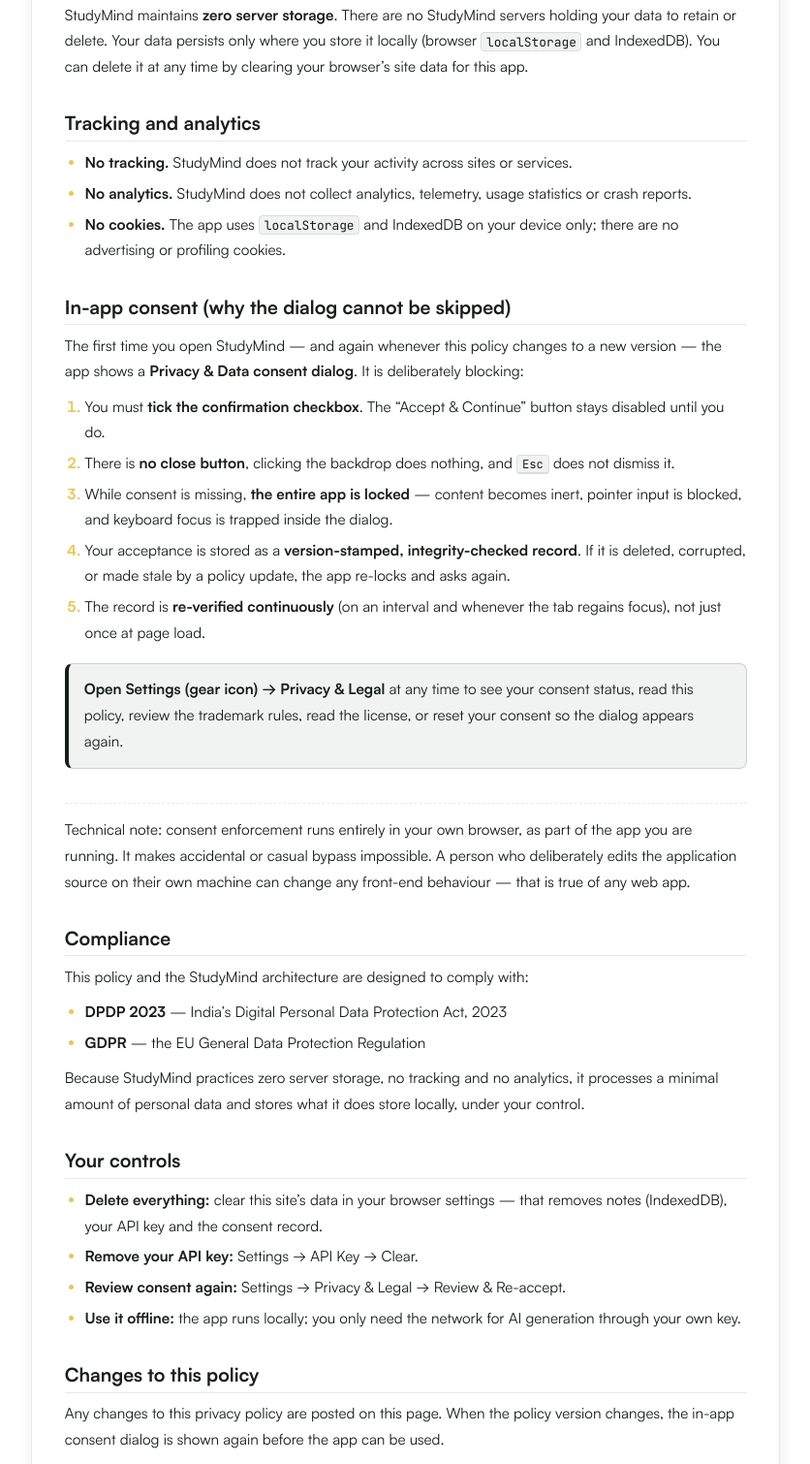
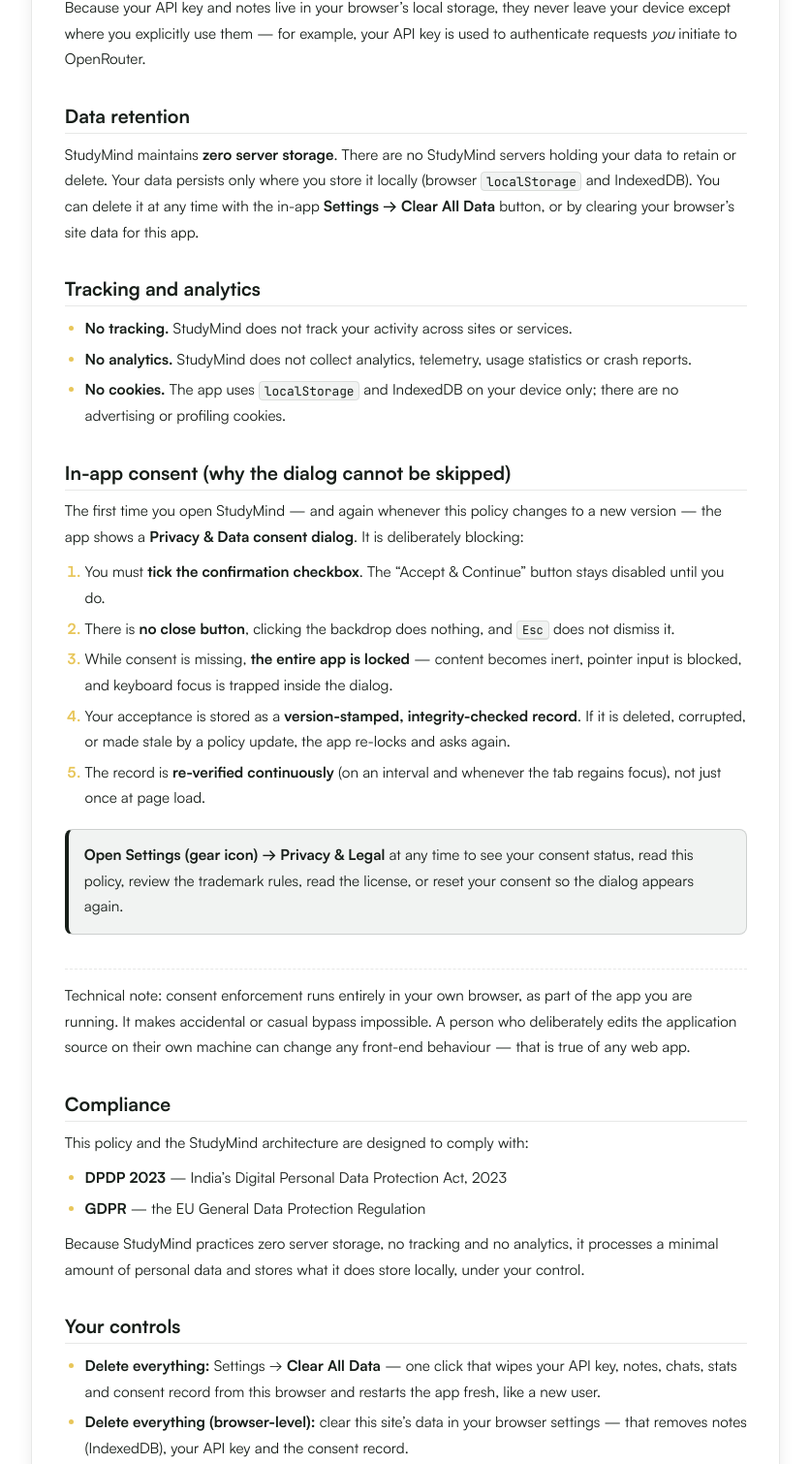
Before and after one commit to Quantivelle/Kyro-WORKSAPCE, a plain HTML site: page privacy.html in a window 1280 px wide. Shown: the part 1804-3314 px from the top of the page at 97% size, without its empty margins (349-1185 px from the left). Drawn offline with Linux system fonts and the light colour scheme.

Commit message:
Clarify privacy and local-first data handling
This update expands the privacy policy to explain that the app is a static GitHub Pages site with no StudyMind backend, database, or server-side data collection. It also adds clearer instructions for deleting local data, including the in-app Clear All Data action and browser-level cleanup options.

```diff
--- a/privacy.html
+++ b/privacy.html
@@ -76,6 +76,7 @@
                 </div>
                 <h2 id="architecture">Architecture</h2>
                 <p>StudyMind is built on a <strong>local-first architecture</strong> with <strong>zero server storage</strong>. The application does not operate a backend that stores your documents, notes or personal data. All processing that can happen on your device happens on your device.</p>
+                <p>The app is a set of static files (HTML, CSS and JavaScript) hosted directly on GitHub Pages and can also be run locally from your own machine. GitHub Pages serves those files as-is; it is not a StudyMind server and it has no database, API or server-side code that could receive your documents, notes or API key. Because no personal user data or document contents ever hit a server owned by us, there is nothing for us to collect, retain or hand over.</p>
                 <p>Because there is no StudyMind server in the middle, there is no StudyMind database that could be breached, sold or synced. Your study material simply is not ours to hold.</p>
 
                 <h2 id="leaves">What leaves your device</h2>
@@ -103,7 +104,7 @@
                 <p>Because your API key and notes live in your browser&rsquo;s local storage, they never leave your device except where you explicitly use them &mdash; for example, your API key is used to authenticate requests <em>you</em> initiate to OpenRouter.</p>
 
                 <h2 id="retention">Data retention</h2>
-                <p>StudyMind maintains <strong>zero server storage</strong>. There are no StudyMind servers holding your data to retain or delete. Your data persists only where you store it locally (browser <code>localStorage</code> and IndexedDB). You can delete it at any time by clearing your browser&rsquo;s site data for this app.</p>
+                <p>StudyMind maintains <strong>zero server storage</strong>. There are no StudyMind servers holding your data to retain or delete. Your data persists only where you store it locally (browser <code>localStorage</code> and IndexedDB). You can delete it at any time with the in-app <strong>Settings &rarr; Clear All Data</strong> button, or by clearing your browser&rsquo;s site data for this app.</p>
 
                 <h2 id="tracking">Tracking and analytics</h2>
                 <ul>
@@ -135,7 +136,8 @@
 
                 <h2 id="controls">Your controls</h2>
                 <ul>
-                    <li><strong>Delete everything:</strong> clear this site&rsquo;s data in your browser settings &mdash; that removes notes (IndexedDB), your API key and the consent record.</li>
+                    <li><strong>Delete everything:</strong> Settings &rarr; <strong>Clear All Data</strong> — one click that wipes your API key, notes, chats, stats and consent record from this browser and restarts the app fresh, like a new user.</li>
+                    <li><strong>Delete everything (browser-level):</strong> clear this site&rsquo;s data in your browser settings &mdash; that removes notes (IndexedDB), your API key and the consent record.</li>
                     <li><strong>Remove your API key:</strong> Settings &rarr; API Key &rarr; Clear.</li>
                     <li><strong>Review consent again:</strong> Settings &rarr; Privacy &amp; Legal &rarr; Review &amp; Re-accept.</li>
                     <li><strong>Use it offline:</strong> the app runs locally; you only need the network for AI generation through your own key.</li>
```
